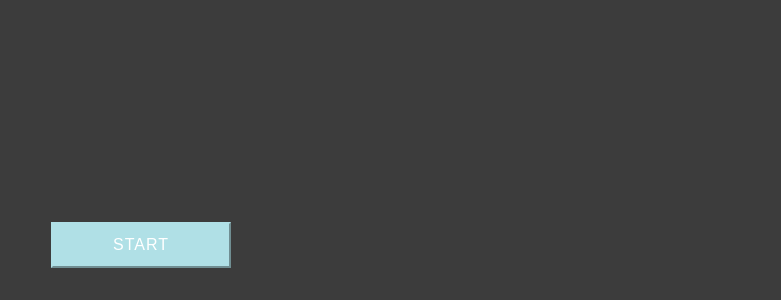
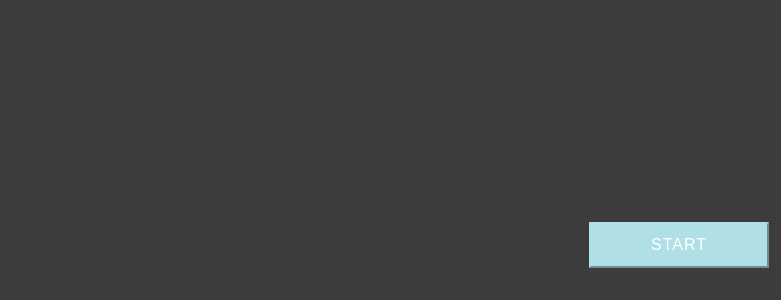
Before and after one commit to dpsumner1289/old-slalom, a plain HTML site: page index.html in a window 1280 px wide. Shown: the part 500-800 px from the top of the page, without its empty margins (499-1280 px from the left). Drawn offline with Linux system fonts and the light colour scheme.

Commit message:
fix box-sizing

```diff
--- a/styles/style.css
+++ b/styles/style.css
@@ -1,3 +1,6 @@
+* {
+  box-sizing: border-box;
+}
 body {
   background: #3c3c3c;
   margin: 0;
@@ -17,6 +20,9 @@ body {
   display: flex;
   flex-direction: row;
   justify-content: space-between;
+  width: 100%;
+  padding: 0 12px;
+  align-items: center;
 }
 .score {
   color: #fff;
```
